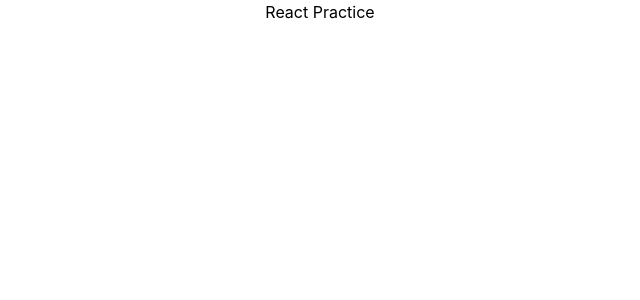
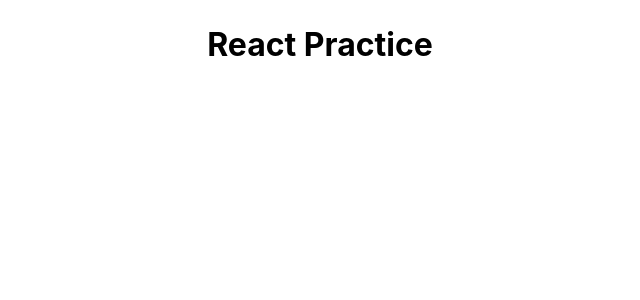
Before and after one commit to GhMamadreza84/React-Practice, a React (Vite) app: page / in a window 1280 px wide. Shown: the top 300 px of the page, without its empty margins (320-960 px from the left). Built offline with nearby package versions, Linux system fonts and the light colour scheme.

Commit message:
test concept 'lifting state up '

```diff
--- a/src/App.jsx
+++ b/src/App.jsx
@@ -1,10 +1,9 @@
-import { useState } from 'react'
 
 function App() {
 
   return (
     <>
-      React Practice
+      <h1>React Practice</h1>
     </>
   )
 }
```
